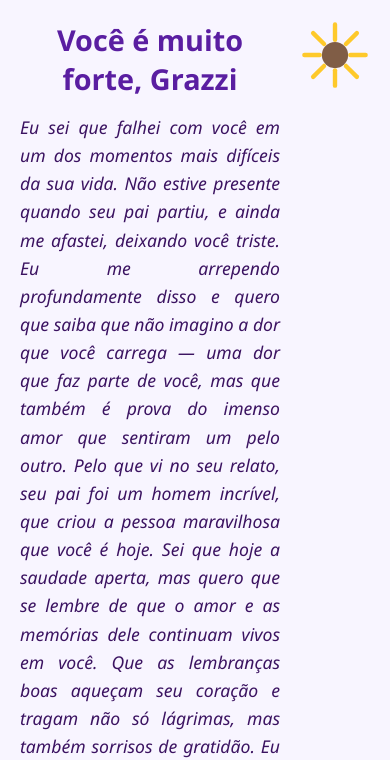
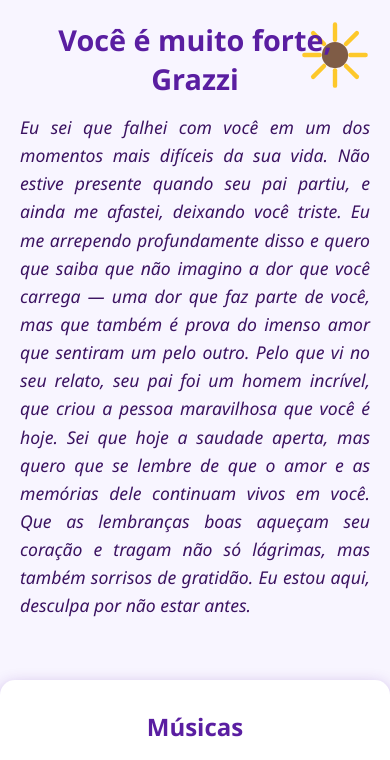
Before and after one commit to Lhayla-Shamy1/Girassol, a plain HTML site: page index.html in a window 390 px wide. Shown: the top 760 px of the page. Drawn offline with Linux system fonts and the light colour scheme; grey boxes are pictures that could not be loaded.

Commit message:
Update index.html

```diff
--- a/index.html
+++ b/index.html
@@ -33,16 +33,15 @@
             padding-bottom: 80px; /* espaço para rodapé */
         }
 
-        /* Girassol topo fixo */
+        /* Girassol topo */
         .sunflower-top {
-            position: fixed;
+            position: absolute;
             top: 20px;
             right: 20px;
             width: 100px;
             height: 100px;
             opacity: 0.85;
             pointer-events: none;
-            z-index: 10;
         }
 
         /* Girassol rodapé */
@@ -54,11 +53,6 @@
             height: 60px;
             opacity: 0.7;
             pointer-events: none;
-        }
-
-        /* Espaço para girassol no topo */
-        .main-content {
-            padding-right: 140px; /* distância para o girassol */
         }
 
         /* Cabeçalho */
@@ -173,15 +167,11 @@
                 width: 40px;
                 height: 40px;
             }
-
-            .main-content {
-                padding-right: 90px; /* menos espaço em telas menores */
-            }
         }
     </style>
 </head>
 <body>
-    <!-- Girassol topo fixo -->
+    <!-- Girassol topo -->
     <svg class="sunflower-top" viewBox="0 0 64 64" fill="none" xmlns="http://www.w3.org/2000/svg" aria-hidden="true" focusable="false">
         <circle cx="32" cy="32" r="12" fill="var(--sunflower-brown)"/>
         <!-- pétalas -->
```
